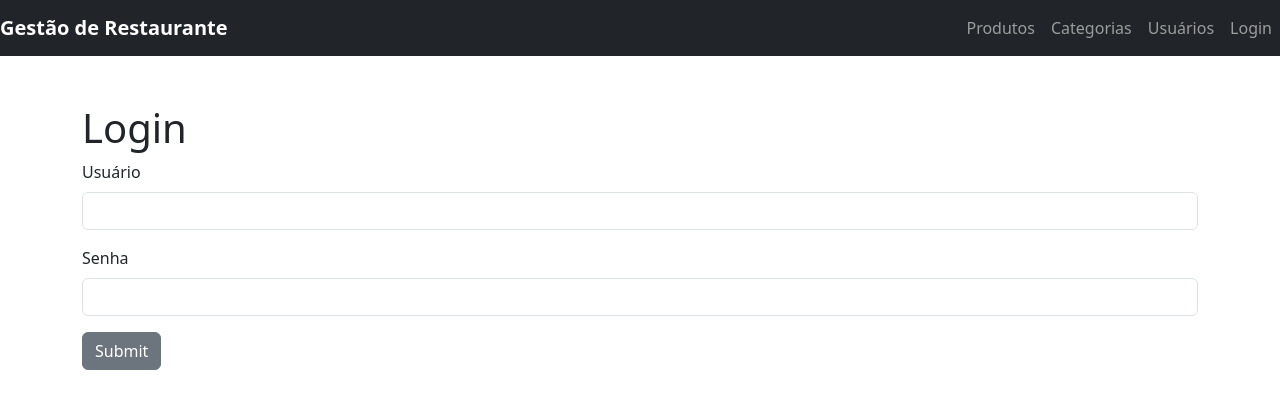
After one commit to samuelreali/django-usabilidade, a Django app: page /users/login_user/ in a window 1280 px wide. The commit adds this page. Shown: the top 409 px of the page. Run offline with Django 4.2, Linux system fonts and the light colour scheme; some libraries are stand-ins or nearby versions.

Commit message:
login de usuario autenticado

```diff
--- a/apps/users/urls.py
+++ b/apps/users/urls.py
@@ -7,6 +7,7 @@ app_name = 'users'
 router = routers.DefaultRouter()
 
 urlpatterns = [
+    path('login_user/', views.login_user, name="login"),
     path('api/', include(router.urls)),
     path('', views.list_users, name='list_users'),
     path('adicionar/', views.add_user, name='add_user'),
--- a/apps/users/views.py
+++ b/apps/users/views.py
@@ -1,10 +1,26 @@
 from django.shortcuts import render, get_object_or_404, redirect
-
+from django.contrib.auth import authenticate, login, logout
+from django.contrib import messages
 from .models import Users
 from .forms import UserForm
 
 # Create your views here.
 
+def login_user(request):
+    if request.method == "POST":
+        username = request.POST["username"]
+        password = request.POST["password"]
+        user = authenticate(request, username=username, password=password)
+        if user is not None:
+            login(request, user)
+            return redirect('/')
+        else:
+            messages.success(request, ("Ouve um erro ao fazer login, tente novamente."))
+            return redirect('users:login')
+    else:
+        template_name = 'users/login.html'
+        context = {}
+        return render(request, template_name, context)
 
 def add_user(request):
     template_name = 'users/add_user.html'
--- a/projetoapp/urls.py
+++ b/projetoapp/urls.py
@@ -23,6 +23,7 @@ urlpatterns = [
     path('restaurants/', include('restaurants.urls', namespace='restaurants')),
     path('orders/', include('orders.urls', namespace='orders')),
     path('produtos/', include('products.urls', namespace='products')),
+    path('users/', include('django.contrib.auth.urls')),
     path('users/', include('users.urls', namespace='users')),
     path('cart/', include('cart.urls', namespace='cart')),
 ]
--- a/templates/base.html
+++ b/templates/base.html
@@ -42,9 +42,22 @@
                 <li class="nav-item">
                     <a class="nav-link" href="{% url 'users:list_users' %}">Usuários</a>
                 </li>
+                <li class="nav-item">
+                    <a class="nav-link" href="{% url 'users:login' %}">Login</a>
+                </li>
             </ul>
         </div>
     </nav>
+    <br />
+    <div class="container">
+        {% if messages %}
+            {% for message in messages %}
+                <div class="alert alert-warning" role="alert">
+                    {{ message }}
+                </div>
+            {% endfor %}
+        {% endif %}
+    </div>
     <!-- FIM: Bloco do Bootstrap a ser incluído -->
     {% block body %}
 
--- /dev/null
+++ b/templates/users/login.html
@@ -0,0 +1,22 @@
+{% extends 'base.html' %}
+
+{% block body %}
+
+    <div class="container">
+        <br />
+        <h1>Login</h1>
+        <form action="" method="POST">
+            {% csrf_token %}
+            <div class="mb-3">
+              <label for="username" class="form-label">Usuário</label>
+              <input type="text" class="form-control" name="username" id="username" >
+            </div>
+            <div class="mb-3">
+              <label for="exampleInputPassword1" class="form-label">Senha</label>
+              <input type="password" class="form-control" name="password" id="exampleInputPassword1">
+            </div>
+            <button type="submit" class="btn btn-secondary">Submit</button>
+          </form>
+    </div>
+
+{% endblock body %}
```
